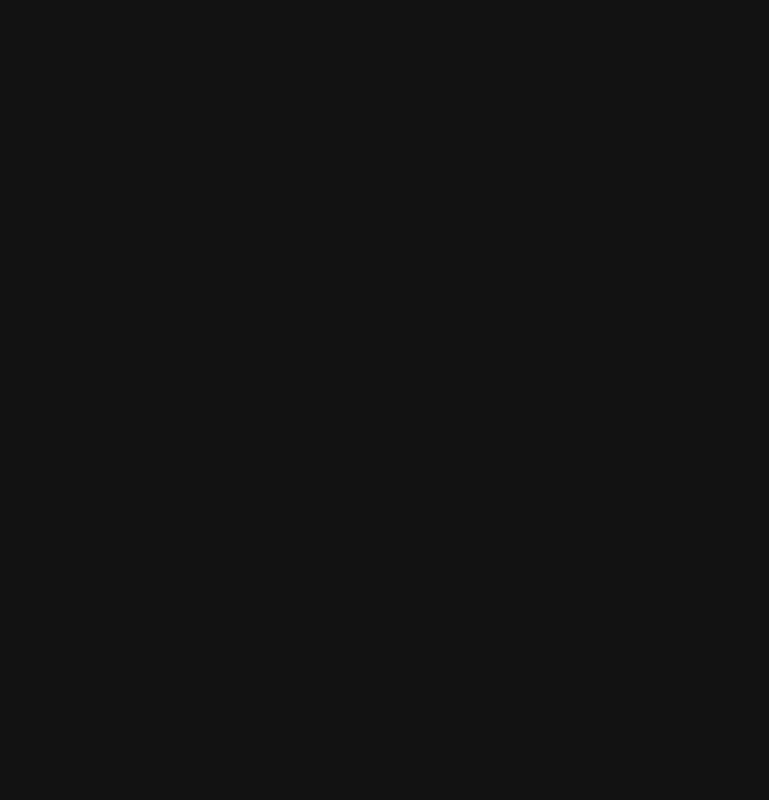
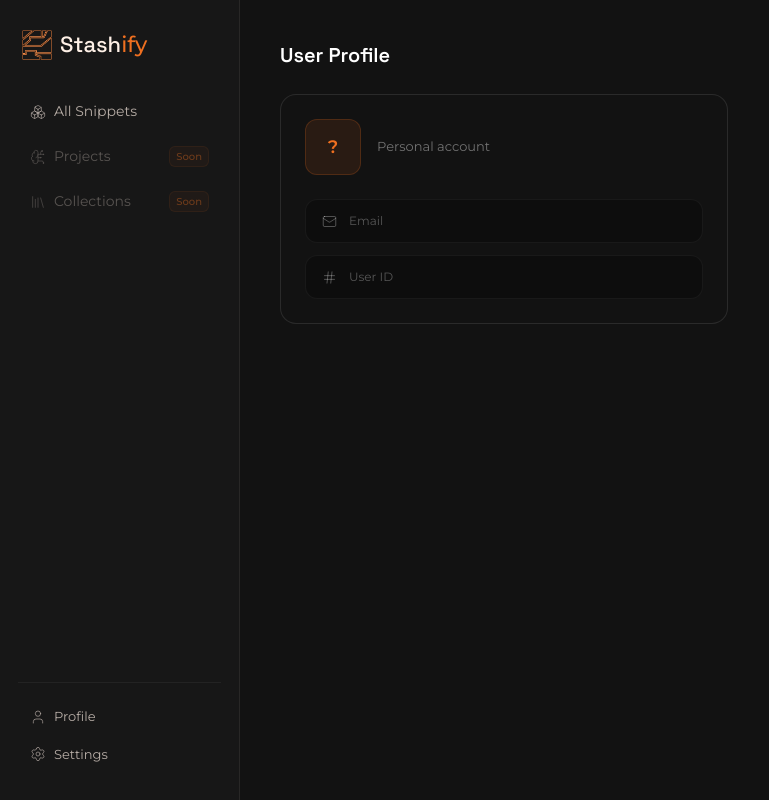
Before and after one commit to ZubalYana/Stashify-client, a React (Vite) app: page /profile in a window 1280 px wide. Before the commit this address had no page. Shown: the whole page, without its empty margins (0-769 px from the left). Built offline with nearby package versions, Linux system fonts and the light colour scheme; sample sign-in values are in the browser's storage.

Commit message:
create & link the user profile page, add some basic layout so far

```diff
--- a/src/App.tsx
+++ b/src/App.tsx
@@ -6,6 +6,7 @@ import Collections from "./components/pages/Collections";
 import Projects from "./components/pages/Projects";
 import Auth from "./components/pages/Auth";
 import ProtectedRoute from "./components/functionalElements/ProtectedRoute";
+import UserProfile from "./components/pages/UserProfile";
 
 function App() {
   return (
@@ -42,6 +43,16 @@ function App() {
             </ProtectedRoute>
           }
         />
+        <Route
+          path="/profile"
+          element={
+            <ProtectedRoute>
+              <MenuLayout>
+                <UserProfile />
+              </MenuLayout>
+            </ProtectedRoute>
+          }
+        />
       </Routes>
     </div>
   );
--- a/src/components/functionalElements/SideMenu.tsx
+++ b/src/components/functionalElements/SideMenu.tsx
@@ -200,21 +200,26 @@ export default function SideMenu() {
           </NavLink>
         </nav>
         <div className="flex flex-col gap-y-[2px] pt-4 border-t border-white/[0.05]">
-          {[
-            { label: "Profile", icon: <User size={16} strokeWidth={1} /> },
-            { label: "Settings", icon: <Settings size={16} strokeWidth={1} /> },
-          ].map(({ label, icon }) => (
+          <NavLink to="/profile">
             <motion.button
-              key={label}
               className="w-full flex items-center gap-x-2 text-[13px] font-normal
                        text-[#B7ADA6] hover:text-white rounded-[12px] px-3 py-2
                        hover:bg-white/[0.04] transition-colors duration-150 cursor-pointer"
               whileTap={shouldReduceMotion ? {} : { scale: 0.98 }}
             >
-              {icon}
-              {label}
+              <User size={16} strokeWidth={1} />
+              Profile
             </motion.button>
-          ))}
+          </NavLink>
+          <motion.button
+            className="w-full flex items-center gap-x-2 text-[13px] font-normal
+                       text-[#B7ADA6] hover:text-white rounded-[12px] px-3 py-2
+                       hover:bg-white/[0.04] transition-colors duration-150 cursor-pointer"
+            whileTap={shouldReduceMotion ? {} : { scale: 0.98 }}
+          >
+            <Settings size={16} strokeWidth={1} />
+            Settings
+          </motion.button>
         </div>
       </div>
       <div className="flex lg:hidden">
--- /dev/null
+++ b/src/components/pages/UserProfile.tsx
@@ -0,0 +1,38 @@
+import { Mail, Hash } from "lucide-react";
+
+export default function UserProfile() {
+  const user = JSON.parse(localStorage.getItem("user") || "{}");
+
+  return (
+    <div className="flex-1 p-[20px] lg:p-[40px]">
+      <h3 className="text-[20px] font-semibold text-white mb-6">User Profile</h3>
+
+      <div className="bg-[#121212] border border-white/10 rounded-2xl p-6 max-w-md">
+        <div className="flex items-center gap-4 mb-6">
+          <div className="w-14 h-14 rounded-xl bg-[#F07020]/10 border border-[#F07020]/20 flex items-center justify-center flex-shrink-0">
+            <span className="text-[#F07020] text-lg font-semibold">
+              {user.userName?.charAt(0).toUpperCase() ?? "?"}
+            </span>
+          </div>
+          <div>
+            <p className="text-white font-semibold text-[16px]">{user.userName}</p>
+            <p className="text-white/40 text-[13px]">Personal account</p>
+          </div>
+        </div>
+
+        <div className="flex flex-col gap-3">
+          {[
+            { icon: <Mail size={15} strokeWidth={1.5} />, label: "Email", value: user.userEmail },
+            { icon: <Hash size={15} strokeWidth={1.5} />, label: "User ID", value: user.user_id },
+          ].map(({ icon, label, value }) => (
+            <div key={label} className="flex items-center gap-3 bg-[#0d0d0d] border border-white/5 rounded-xl px-4 py-3">
+              <span className="text-white/30">{icon}</span>
+              <span className="text-white/30 text-[12px] w-14 flex-shrink-0">{label}</span>
+              <span className="text-white/70 text-[13px] font-mono truncate">{value}</span>
+            </div>
+          ))}
+        </div>
+      </div>
+    </div>
+  );
+}
```
